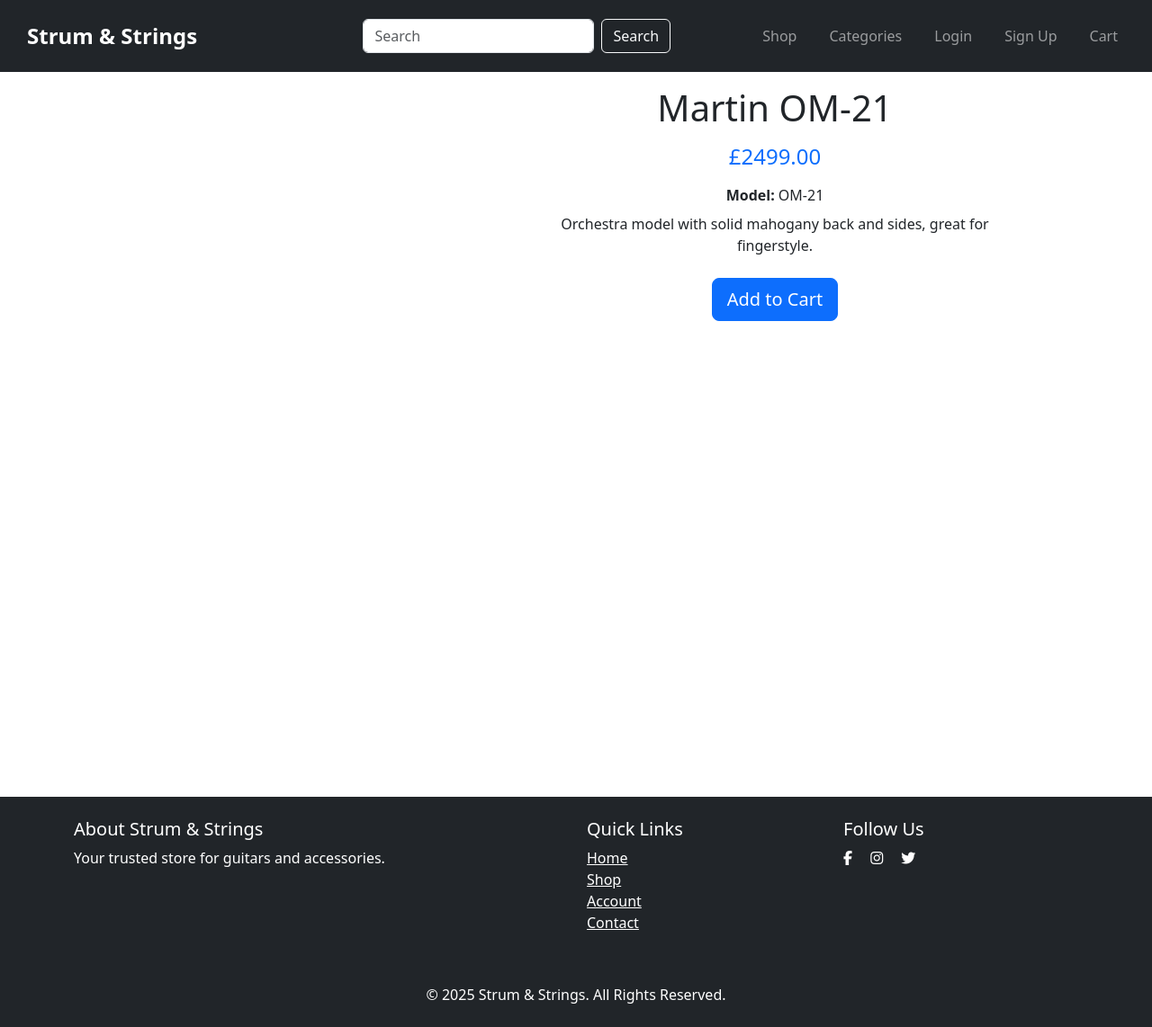
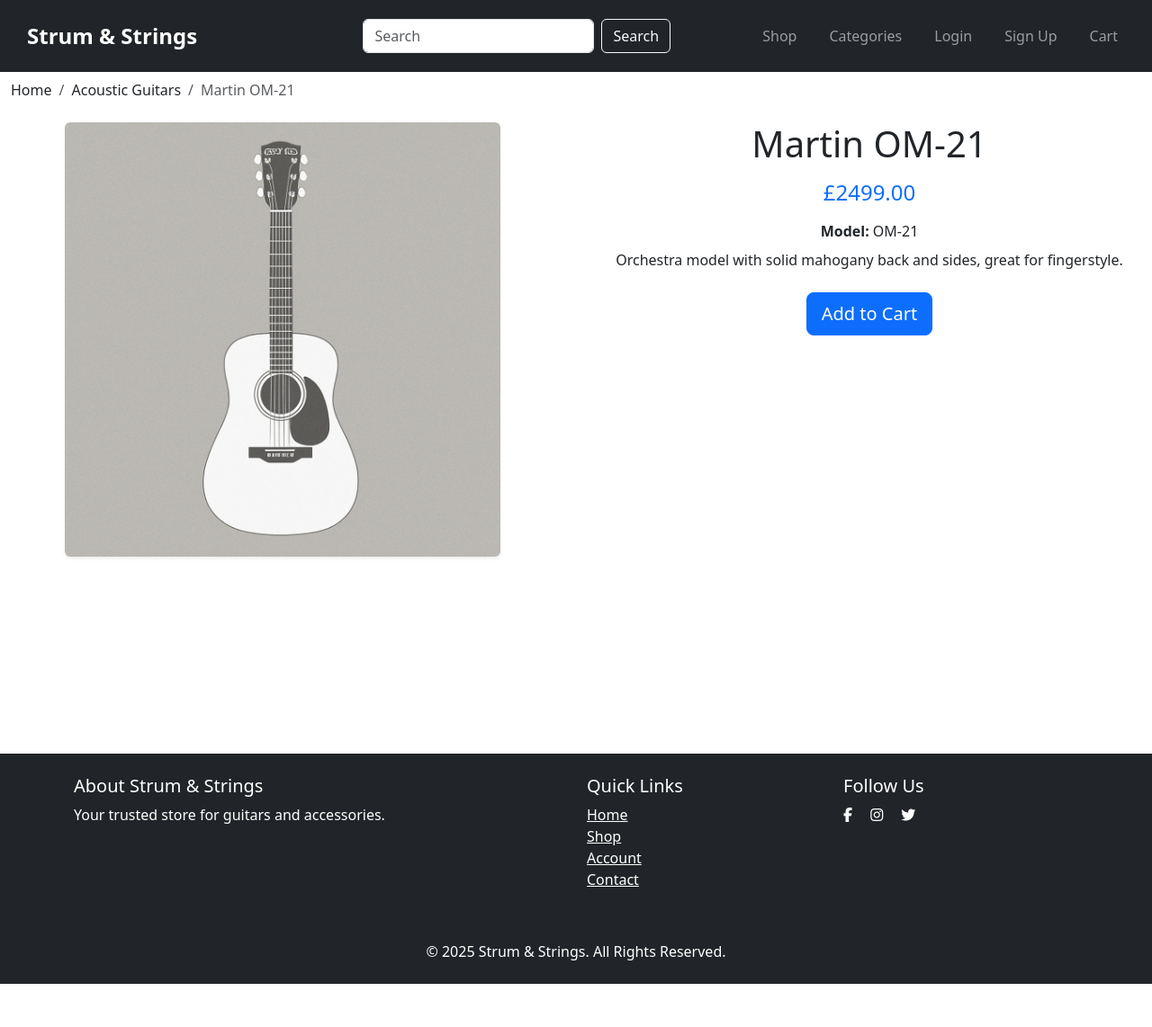
Before and after one commit to seanpatton1/Strum-and-Strings, a Django app: page /products/26/ in a window 1280 px wide. Shown: the whole page at 90% size. After the commit the page ends 1094 px from the top, so only its background shows below. Run offline with Django 5.2, Linux system fonts and the light colour scheme; data comes from the database, SQL or seed files in the repository; both versions use the stored data as it was after the commit; some libraries are stand-ins or nearby versions.

Commit message:
fixed views and webhook handlers to process order. tested in dev and confirmed order placed. Fixed html to show orders on profile and success page. started styling products pages

```diff
--- a/products/static/products/products.css
+++ b/products/static/products/products.css
@@ -5,12 +5,16 @@
   margin: 3rem 0;
 }
 
-  /* Image styling */
-  .product-detail-img {
-    width: 100%;
-    object-fit: cover;
-    border-radius: 0.25rem;
-    margin-bottom: 1.5rem;
+.product-detail img {
+  max-width: 100%;
+  width: 80%; /* shrink image a bit */
+  height: auto;
+  display: block;
+  margin: 0 auto; /* center nicely */
+}
+
+.product-detail .row {
+  align-items: flex-start; /* align content to the top */
 }
 
 /* Details column */
@@ -30,3 +34,14 @@
   padding: 0.75rem 1.5rem;
   font-size: 1rem;
 }
+
+
+.breadcrumb a {
+  color: inherit;
+  text-decoration: none;
+}
+
+.breadcrumb a:hover {
+  color: #0d6efd;
+  text-decoration: underline;
+}
--- a/products/templates/products/product_details.html
+++ b/products/templates/products/product_details.html
@@ -3,17 +3,14 @@
 
 {% block extra_css %}
 {{ block.super }}
-<link
-  rel="stylesheet"
-  href="{% static 'products/products.css' %}"
->
+<link rel="stylesheet" href="{% static 'products/products.css' %}">
 {% endblock %}
 
 {% block title %}{{ product.name }} – Strum & Strings{% endblock %}
+{% block main_class %}container-fluid pt-3 my-4{% endblock %}
 
 {% block content %}
-<main class="container my-5 product-detail">
-
+<div class="product-detail">
   <!-- Breadcrumb -->
   <nav aria-label="breadcrumb" class="mb-4">
     <ol class="breadcrumb">
@@ -34,7 +31,13 @@
         <img
           src="{{ product.image.url }}"
           alt="{{ product.name }}"
-          class="img-fluid w-100 rounded shadow-sm"
+          class="img-fluid rounded shadow-sm"
+        >
+      {% else %}
+        <img
+          src="{% static 'images/placeholder.png' %}"
+          alt="Placeholder"
+          class="img-fluid rounded shadow-sm"
         >
       {% endif %}
     </div>
@@ -54,8 +57,7 @@
           Add to Cart
         </button>
       </form>
-
     </div>
   </div>
-</main>
+</div>
 {% endblock %}
--- a/strum_and_strings/settings.py
+++ b/strum_and_strings/settings.py
@@ -26,10 +26,10 @@
 # See https://docs.djangoproject.com/en/5.1/howto/deployment/checklist/
 
 # SECURITY WARNING: keep the secret key used in production secret!
-SECRET_KEY = os.environ.get('SECRET_KEY')
+SECRET_KEY = os.environ.get('SECRET_KEY', 'django-insecure-dev-key-for-local-testing')
 
 # SECURITY WARNING: don't run with debug turned on in production!
-DEBUG = False
+DEBUG = True
 
 ALLOWED_HOSTS = ['localhost', '127.0.0.1', 'strum-and-strings-e5017bc28566.herokuapp.com']
 
--- a/templates/base.html
+++ b/templates/base.html
@@ -178,7 +178,6 @@
     ></script>
     {% block postloadjs %}
     {{ block.super }}
-    <script src="{% static 'js/checkout.js' %}"></script>
     <script src="{% static 'js/back_to_top.js' %}"></script>
     {% endblock %}
 
```
Also changed, not shown: accounts/templates/accounts/profile.html (+9 -4 lines), cart/views.py (+20 -6 lines), cart/webhook_handler.py (+7 -1 lines), products/templates/products/products_list.html (+12 -4 lines), db.sqlite3. Lines whose indentation alone changed are shown as unchanged.
